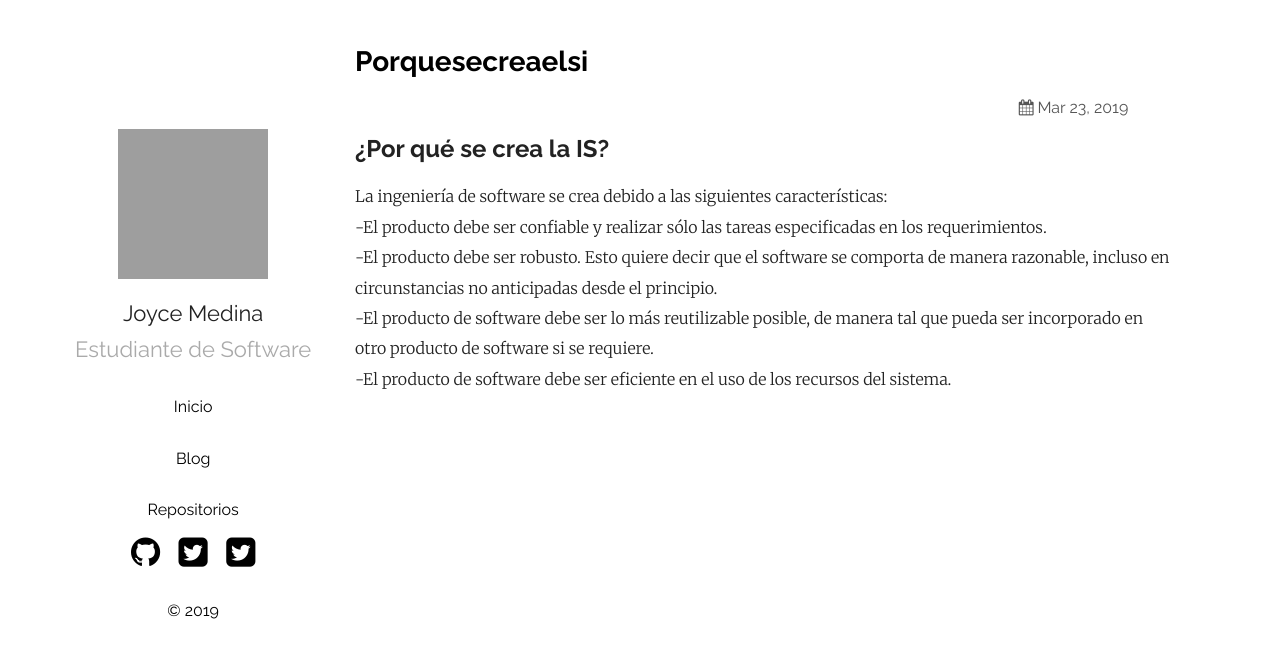
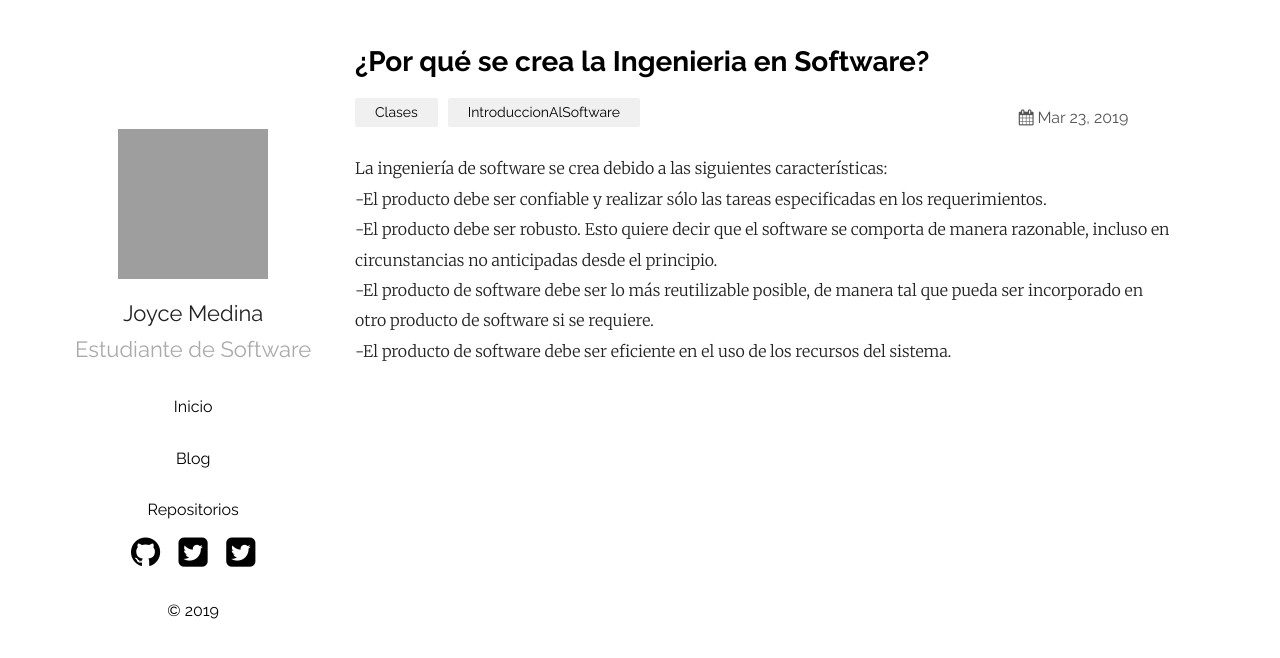
Before and after one commit to DaveNPlay/blo4, a Jekyll site: the page built from _posts/2019-03-23-PorquesecreaelSI.markdown, in a window 1280 px wide. Shown: the top 658 px of the page. Built offline with Jekyll 4.4.1, drawn with Linux system fonts in a browser that asks for light colours; our own code applies the rules of GitHub Pages for plain Markdown files; grey boxes are pictures that could not be loaded.

Commit message:
Update 2019-03-23-PorquesecreaelSI.markdown

```diff
--- a/_posts/2019-03-23-PorquesecreaelSI.markdown
+++ b/_posts/2019-03-23-PorquesecreaelSI.markdown
@@ -1,4 +1,10 @@
-<h2>¿Por qué se crea la IS?</h2>
+---
+layout: post
+title:  "¿Por qué se crea la Ingenieria en Software?"
+date:   2019-03-23 21:03:36 +0530
+categories: Clases IntroduccionAlSoftware
+---
+
   <p>La ingeniería de software se crea debido a las siguientes características:<br>
   -El producto debe ser confiable y realizar sólo las tareas especificadas en los requerimientos.<br>
   -El producto debe ser robusto. Esto quiere decir que el software se comporta de manera razonable, incluso en circunstancias no anticipadas desde el principio.<br>
```
